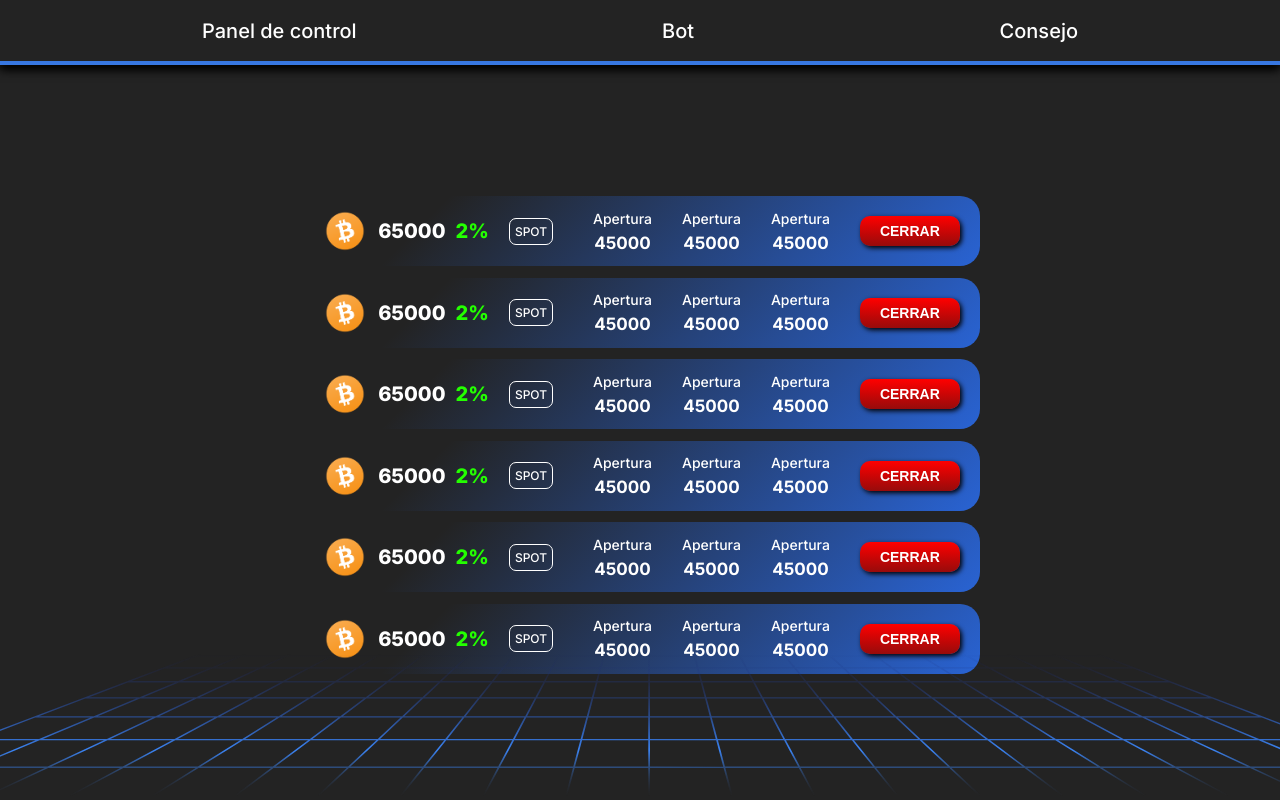
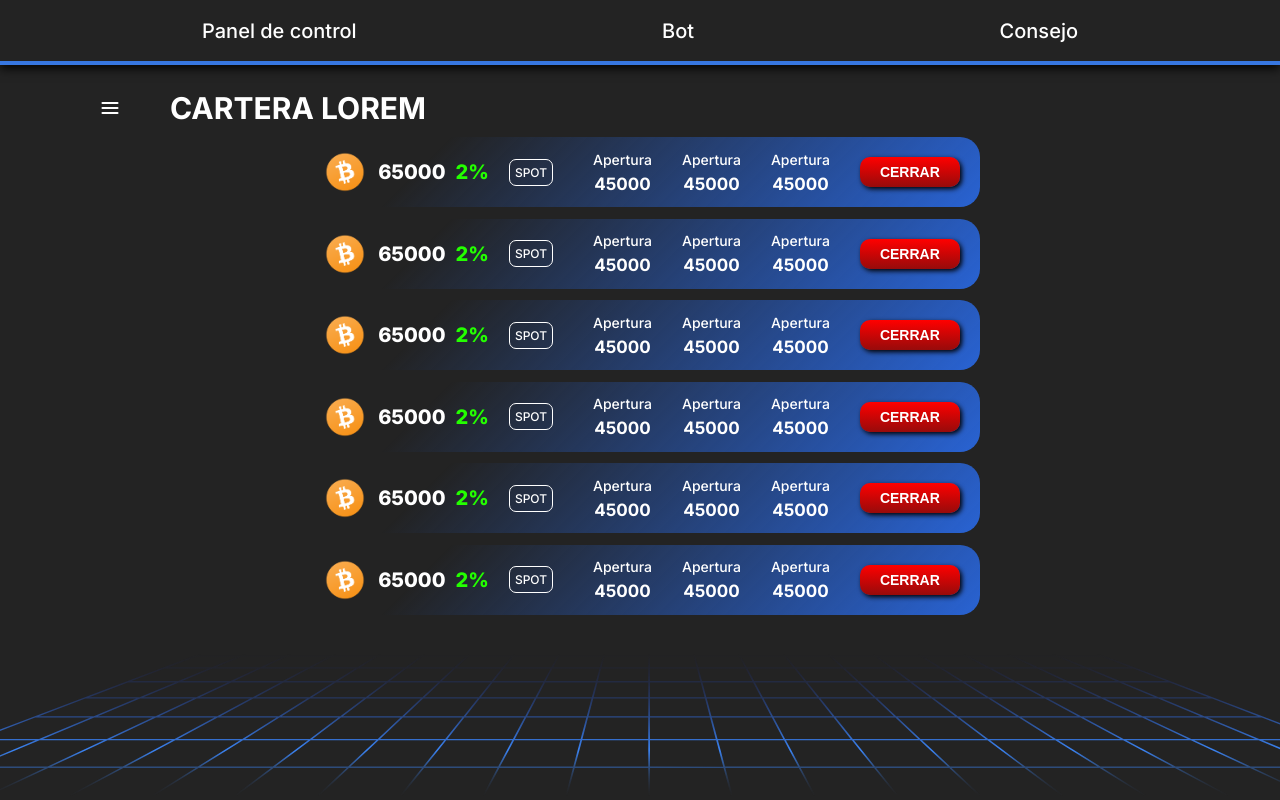
Before and after one commit to mgg709/BotFront, a Vue app in the folder bot/: page /dashboard in a window 1280 px wide. Built offline with nearby package versions, Linux system fonts and the light colour scheme.

Commit message:
arreglo nav bar falta scroll

```diff
--- a/bot/src/assets/main.css
+++ b/bot/src/assets/main.css
@@ -3,7 +3,6 @@
 #app {
   max-width: 1280px;
   margin: 0 auto;
-  padding: 2rem;
   font-weight: normal;
 }
 
@@ -14,6 +13,7 @@
   display: flex;
   align-items: center;
   justify-content: center;
+  padding: 0;
 }
 
 .footer {
@@ -25,3 +25,8 @@
   width: 100vw;
   position: static;
 }
+
+.space {
+  top: 0;
+  height: 65px;
+}
--- a/bot/src/components/NavBar.vue
+++ b/bot/src/components/NavBar.vue
@@ -1,7 +1,7 @@
 <script setup></script>
 
 <template>
-  <header>
+  <header class="cabecera">
     <div class="bar">
       <RouterLink id="ds" to="/dashboard" class="elements"
         >Panel de control</RouterLink
@@ -15,7 +15,7 @@
 </template>
 
 <style>
-header {
+.cabecera {
   display: flex;
   align-items: center;
   justify-content: center;
@@ -38,7 +38,7 @@ header {
   justify-content: space-between;
   align-items: center;
   padding: 10px;
-  position: fixed;
+  position: sticky;
   width: 70%;
   max-width: 100%;
   max-height: auto;
--- a/bot/src/views/DashboardView.vue
+++ b/bot/src/views/DashboardView.vue
@@ -3,10 +3,13 @@ import NavBar from "../components/NavBar.vue";
 import CardDS from "../components/CardDS.vue";
 </script>
 <template>
-  <header>
-    <NavBar></NavBar>
-  </header>
-  <div class="contenido">
+  <NavBar class="ajuste"></NavBar>
+  <section class="content">
+    <div class="title">
+      <img class="menu" src="src/assets/burguer-menu.svg" />
+      <span>CARTERA LOREM</span>
+    </div>
+    <div class="datos">
       <CardDS></CardDS>
       <CardDS></CardDS>
       <CardDS></CardDS>
@@ -14,19 +17,46 @@ import CardDS from "../components/CardDS.vue";
       <CardDS></CardDS>
       <CardDS></CardDS>
     </div>
+  </section>
 </template>
 
 <style>
-header {
+.ajuste {
   position: fixed;
+  top: 0;
 }
-.contenido {
+.content {
+  display: flex;
+  flex-flow: column;
+  justify-content: center;
+  align-items: center;
+  position: absolute;
+  top: 0;
+  padding-top: 90px;
+  width: 100vw;
+}
+.title {
+  display: flex;
+  justify-content: flex-start;
+  align-items: center;
+  position: relative;
+  color: white;
+  font-size: 30px;
+  font-weight: 700;
+  align-self: flex-start;
+  padding-left: 100px;
+}
+.menu {
+  width: 20px;
+  height: 20px;
+  margin-right: 50px;
+}
+.datos {
   display: flex;
   flex-flow: column;
   justify-content: space-evenly;
   align-items: center;
   position: relative;
-  top: 35px;
   height: 500px;
 }
 </style>
--- a/bot/src/views/HomeView.vue
+++ b/bot/src/views/HomeView.vue
@@ -1,5 +1,4 @@
 <template>
-  <div class="titulo"></div>
   <div class="content">
     <RouterLink to="/dashboard"
       ><button class="img-btn">
@@ -17,8 +16,9 @@
 .content {
   display: flex;
   flex-direction: row;
+  justify-content: center;
   align-items: center;
-  width: 100%;
+  width: 100vw;
   justify-content: space-evenly;
 }
 
```
Lines whose indentation alone changed are shown as unchanged.
